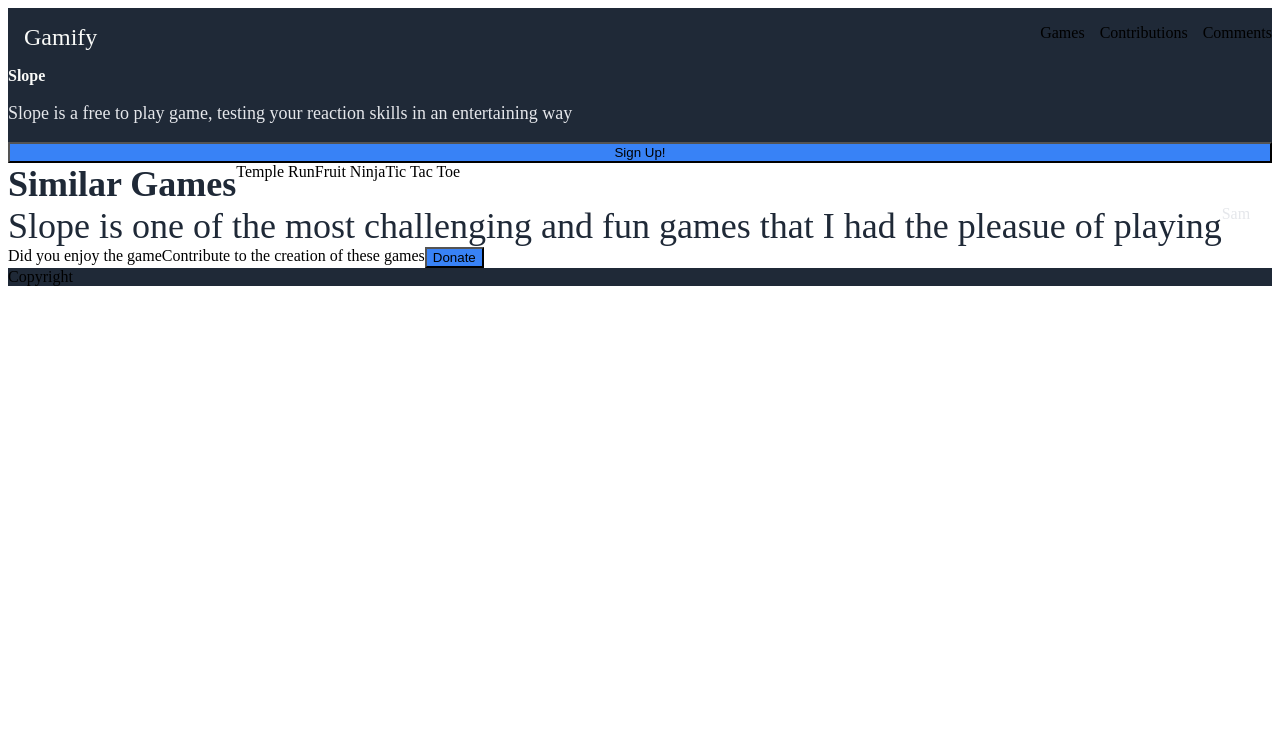
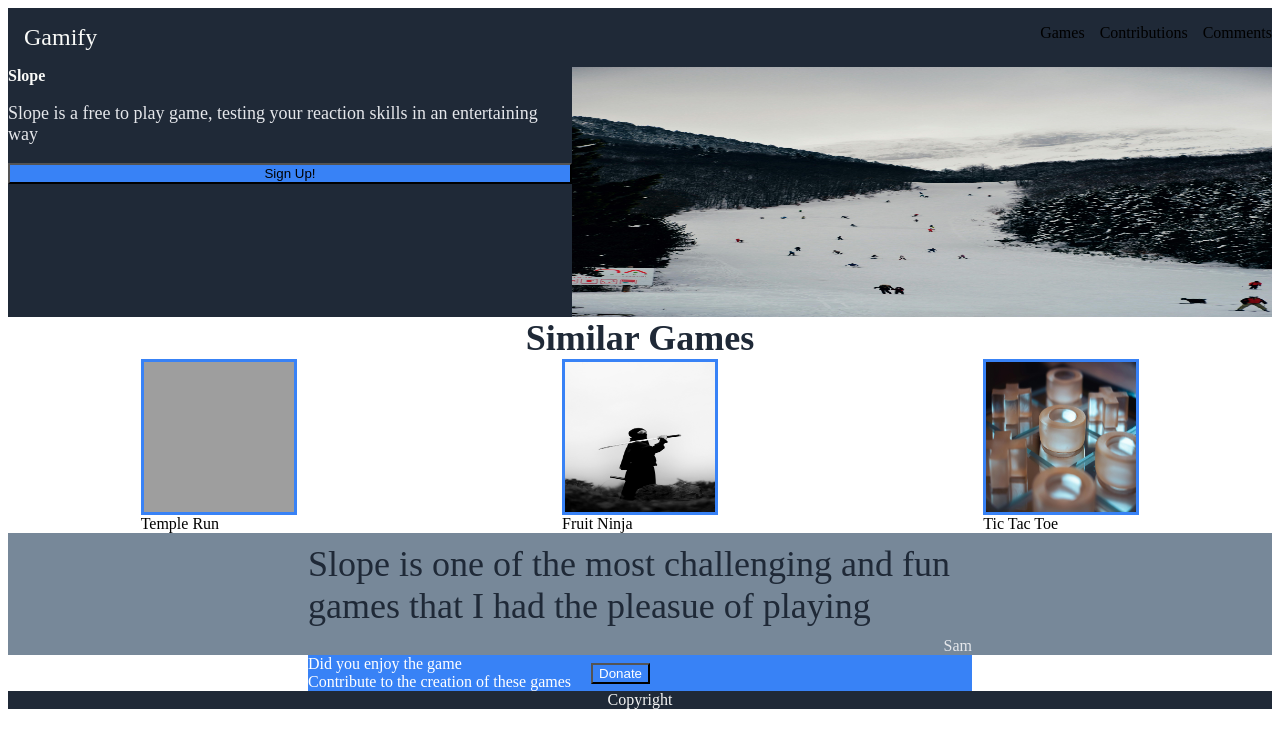
Before and after one commit to SinghLaksh01/landing_page, a plain HTML site: page index.html in a window 1280 px wide. Drawn offline with Linux system fonts and the light colour scheme; grey boxes are pictures that could not be loaded.

Commit message:
added bulk of flex, need to fix footer and polish up

```diff
--- a/index.html
+++ b/index.html
@@ -19,30 +19,52 @@
                 </ul>
             </div>
         </div>
+        <div class="hero-main">
+            <div class="hero-main-left">
                 <div class="hero-main-text">Slope</div>
                 <p class="hero-secondary-text">Slope is a free to play game, testing your reaction skills in an entertaining way</p>
                 <button>Sign Up!</button>
             </div>
+            <div class="hero-main-right">
+                <img src="slope.jpg" alt="Image of a slope for skiing" width="700px" height="250px">
+            </div>
+        </div>
+    </div>
 
     <div class="similar-games">
-        <img>
+        <div class="similar-games-top">
             <div class="information-header">Similar Games</div>
-        <img>
+        </div>
+        <div class="similar-games-bottom">
+                <div class="one-similar-game">
+                <img src="temple-run.jpg" alt="Girl running towards a temple" width="150px" height="150px">
                 <div>Temple Run</div>
-        <img>
+            </div>
+            <div class="one-similar-game">
+                <img src="ninja.jpg" alt="Ninja holding a katana" width="150px" height="150px">
                 <div>Fruit Ninja</div>
-        <img>
+            </div>
+            <div class="one-similar-game">
+                <img src="ttt.jpg" alt="Tic Tac Toe Board" width="150px" height="150px">
                 <div>Tic Tac Toe</div>
+            </div>
+        </div>
     </div>
 
     <div class="quote">
         <div class="quote-text">Slope is one of the most challenging and fun games that I had the pleasue of playing</div>
         <div class="quote-section">Sam</div>
     </div>
+    <div class="ultimatum">
         <div class="donate">
+            <div class="donate-left">
                 <div>Did you enjoy the game</div>
                 <div>Contribute to the creation of these games</div>
+            </div>
+            <div class="donate-right">
                 <button>Donate</button>
+            </div>
+        </div>
     </div>
     <div class="footer">
         <div>Copyright</div>
--- a/style.css
+++ b/style.css
@@ -43,24 +43,48 @@ button {
 
 .quote-section {
     color:#E5E7EB;
+    margin-left:auto;
+    margin-right:300px;
 }
 
 .quote-text {
     font-size:36px;
     font-weight: 300;
     color: #1F2937;
+    margin:10px 300px;
 }
 
 .quote {
     display:flex;
+    flex-direction: column;
+    background-color: lightslategray;
+}
+
+.one-similar-game {
+    display:flex;
+    flex-direction: column;
 }
 
 .donate {
     display:flex;
+    background-color: #3882F6;
+    flex:1;
+    margin: 0px 300px;
 }
 
 .similar-games {
     display:flex;
+    flex-direction: column;
+}
+
+.similar-games-top {
+    display:flex;
+    justify-content:center;
+}
+
+.similar-games-bottom {
+    display:flex;
+    justify-content: space-around;
 }
 
 .header {
@@ -77,6 +101,17 @@ button {
     display: flex;
 }
 
+.hero-main-left {
+    display:flex;
+    flex-direction: column;
+}
+
+.hero-main-right {
+    display:flex;
+    justify-content: center;
+    flex:1;
+}
+
 ul {
     display:flex;
     gap:15px;
@@ -85,3 +120,38 @@ ul {
 li {
     list-style: none;
 }
+
+.one-similar-game img {
+    border:#3882F6 solid 3px;
+}
+
+.ultimatum {
+    display: flex;
+    justify-content: center;
+    align-items: center;
+}
+
+.donate div,
+.donate button {
+    color:white;
+}
+
+.donate-left {
+    display:flex;
+    flex-direction: column;
+    margin-right:20px;
+}
+
+.donate-right {
+    display:flex;
+    justify-content: center;
+    align-items: center;
+}
+
+.footer {
+    margin-top:auto;
+    color:whitesmoke;
+    justify-content: center;
+    align-items: center;
+
+}
```
Also changed, not shown: ninja.jpg (added), slope.jpg (added), ttt.jpg (added), 1 other file. Lines whose indentation alone changed are shown as unchanged.
